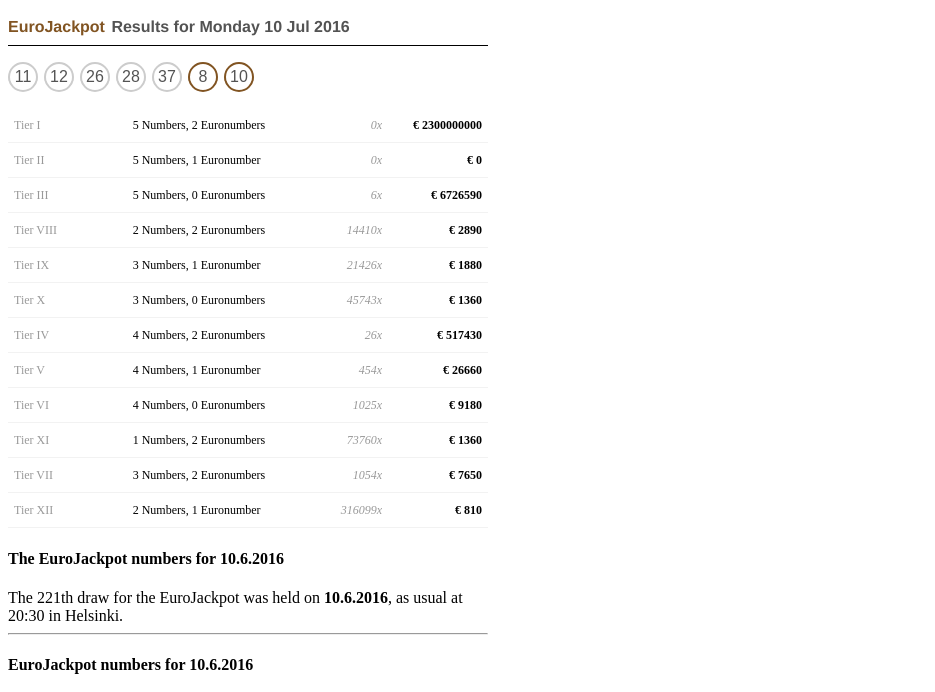
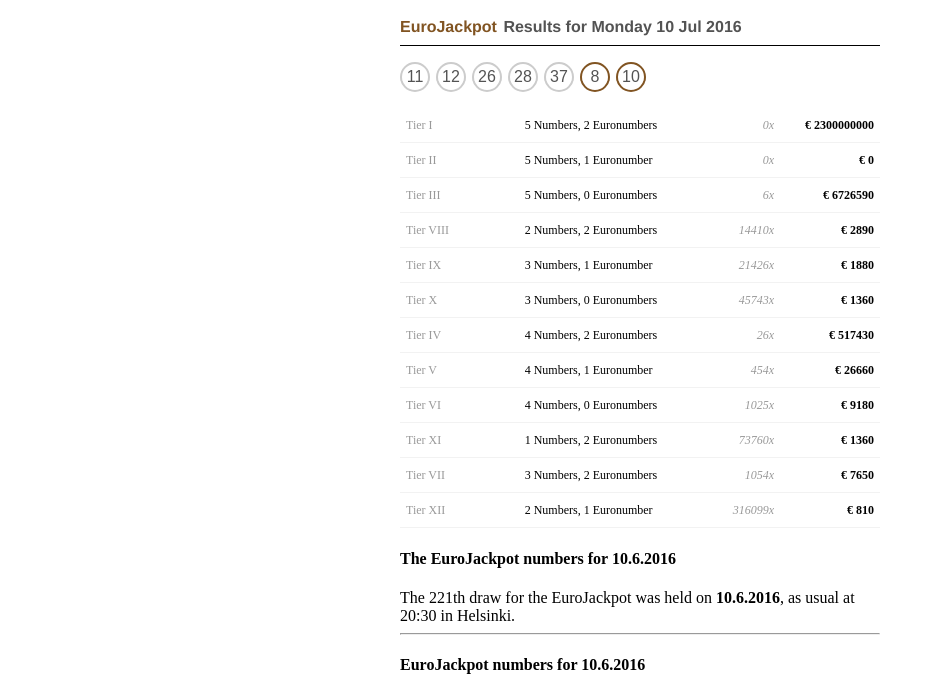
Before and after one commit to Fran4vila/eurojackpotdrawinfo, a website: page index.html in a window 1280 px wide. Shown: the part 174-866 px from the top of the page, without its empty margins (0-935 px from the left). Drawn offline with Linux system fonts and the light colour scheme; no server answers.

Commit message:
Adapting the page to the center

```diff
--- a/css/style.css
+++ b/css/style.css
@@ -6,8 +6,8 @@
     color: #535353;
     margin-bottom: 12px;
     border-bottom: 1px black solid;
-    max-width: 480px;
 }
+#mainApp { margin: auto; max-width: 480px; }
 .logo {
     background: transparent url(../css/images/logo.png) 0px 0px no-repeat;
     height: 50px;
@@ -27,7 +27,6 @@
     font-family: Arial, sans-serif;
     font-weight: normal;
 }
-#results { max-width: 480px; }
 .balls { padding: 0; }
 .balls li {
     background: #fff;
--- a/index.html
+++ b/index.html
@@ -8,8 +8,10 @@
         <link rel="stylesheet" href="css/style.css">
     </head>
     <body onload="javascript:getData()">
-        <div class='logo'></div>
-        <div id="mainApp"><section id="jackpotContainer"></section></div>
+        <div id="mainApp">
+            <div class='logo'></div>
+            <section id="jackpotContainer"></section>
+        </div>
 
         <script src="JS/tools/jquery-3.0.0.min.js"></script>
         <script src="JS/tools/underscore.js"></script>
```
